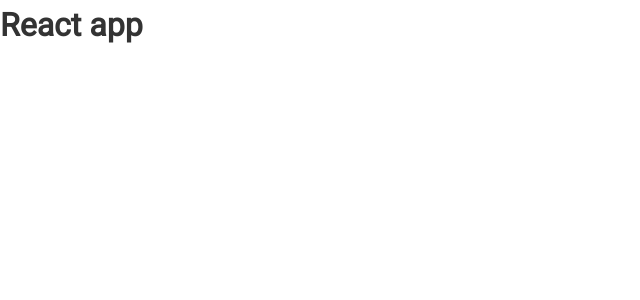
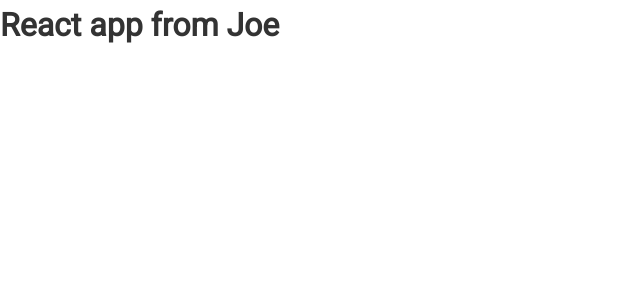
Before and after one commit to JosePedroSilva/githubFinder-brad, a React (Create React App) app: page / in a window 1280 px wide. Shown: the top 300 px of the page, without its empty margins (0-640 px from the left). Built offline with nearby package versions, Linux system fonts and the light colour scheme.

Commit message:
expressions and conditionals

```diff
--- a/src/App.js
+++ b/src/App.js
@@ -1,14 +1,13 @@
-import React, {Component} from 'react';
+import React, { Component } from 'react';
 import './App.css';
 
 class App extends Component {
-  render(){
-    return (
-      <div className="App">
-        <h1>React app</h1>
-      </div>
-    );
-  }
+	render() {
+		const name = 'Joe';
+		const loading = false;
+
+		return <div className="App">{loading ? <h4>Loading...</h4> : <h1>React app from {name}</h1>}</div>;
+	}
 }
 
 export default App;
```
